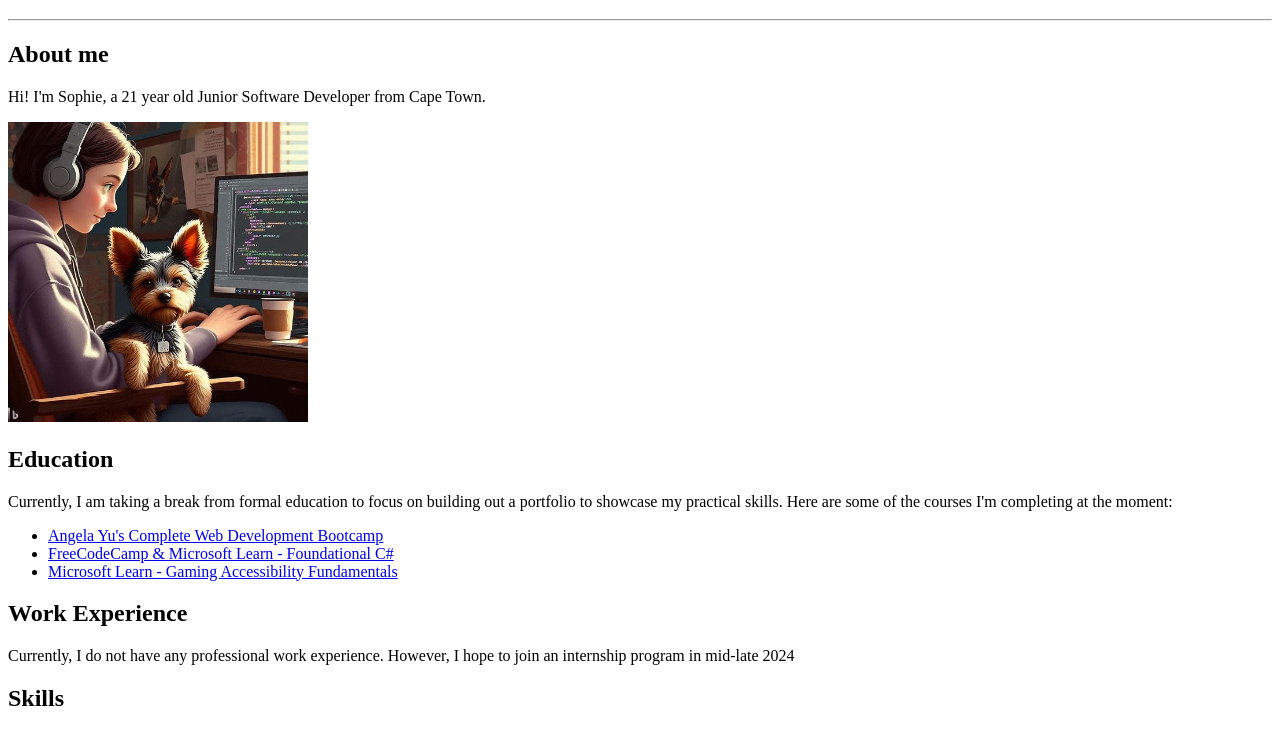
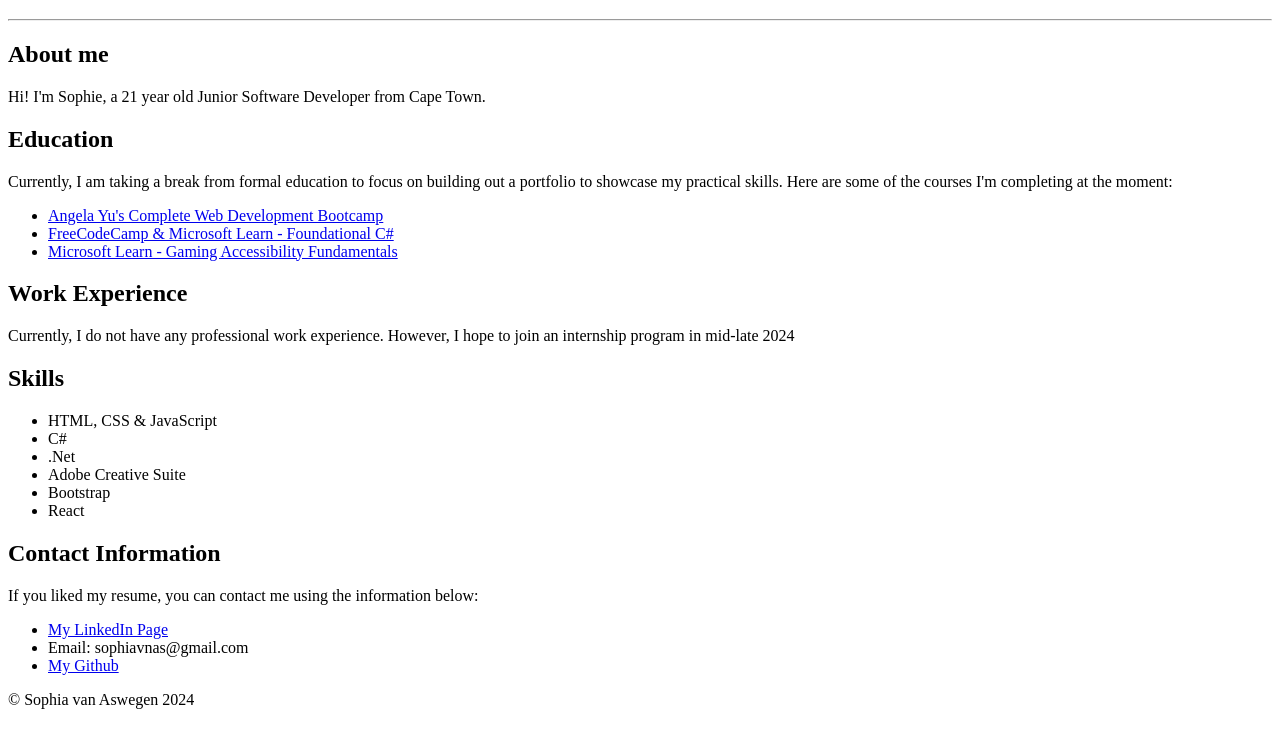
Before and after one commit to sophie-vana/Capstone-Project-1---Temp-Resume, a plain HTML site: page index.html in a window 1280 px wide. Shown: the part 61-790 px from the top of the page. Drawn offline with Linux system fonts and the light colour scheme.

Commit message:
Update index.html

```diff
--- a/index.html
+++ b/index.html
@@ -12,7 +12,7 @@
 
     <h2>About me</h2>
         <p>Hi! I'm Sophie, a 21 year old Junior Software Developer from Cape Town.</p>
-        <img src="/5. Capstone Project - Online Resume/ai sophie and mushu.jpg" height="300">
+
     <h2>Education</h2>
         <p>Currently, I am taking a break from formal education to focus on building out a portfolio to showcase my practical skills. Here are some of the courses I'm completing at the moment:</p>
         <ul>
```
